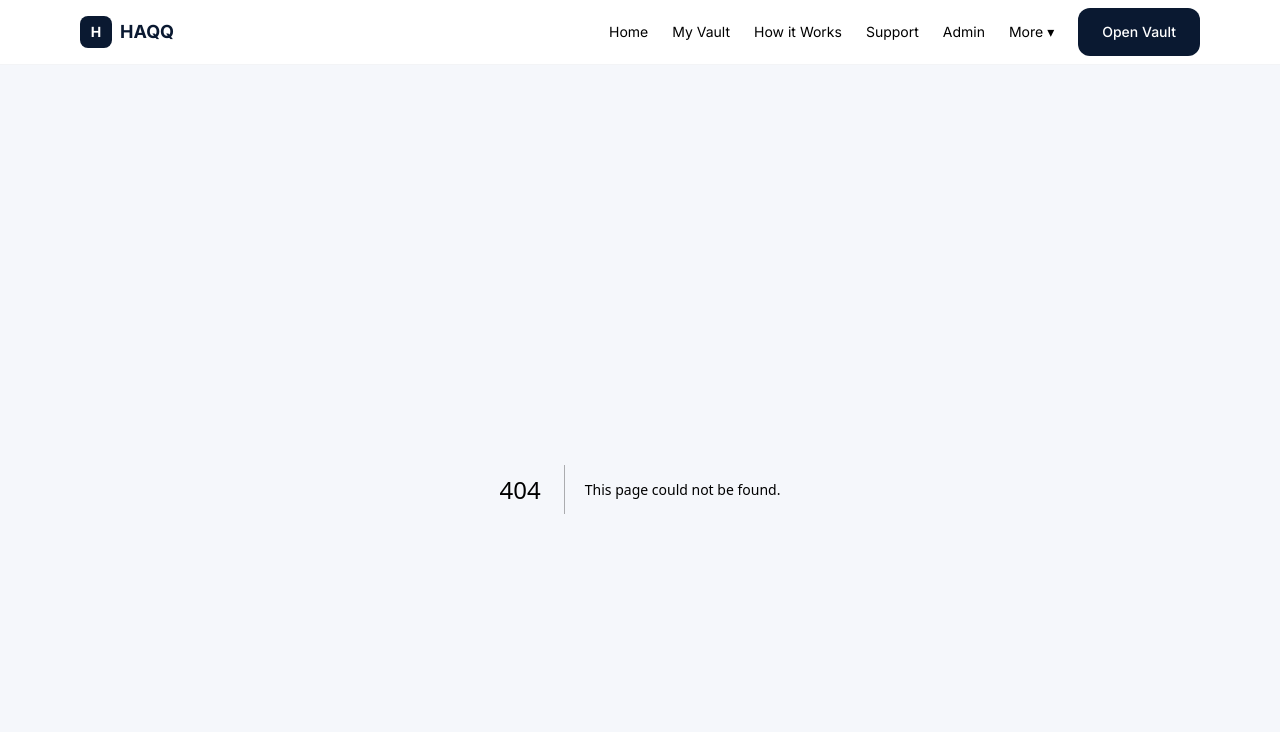
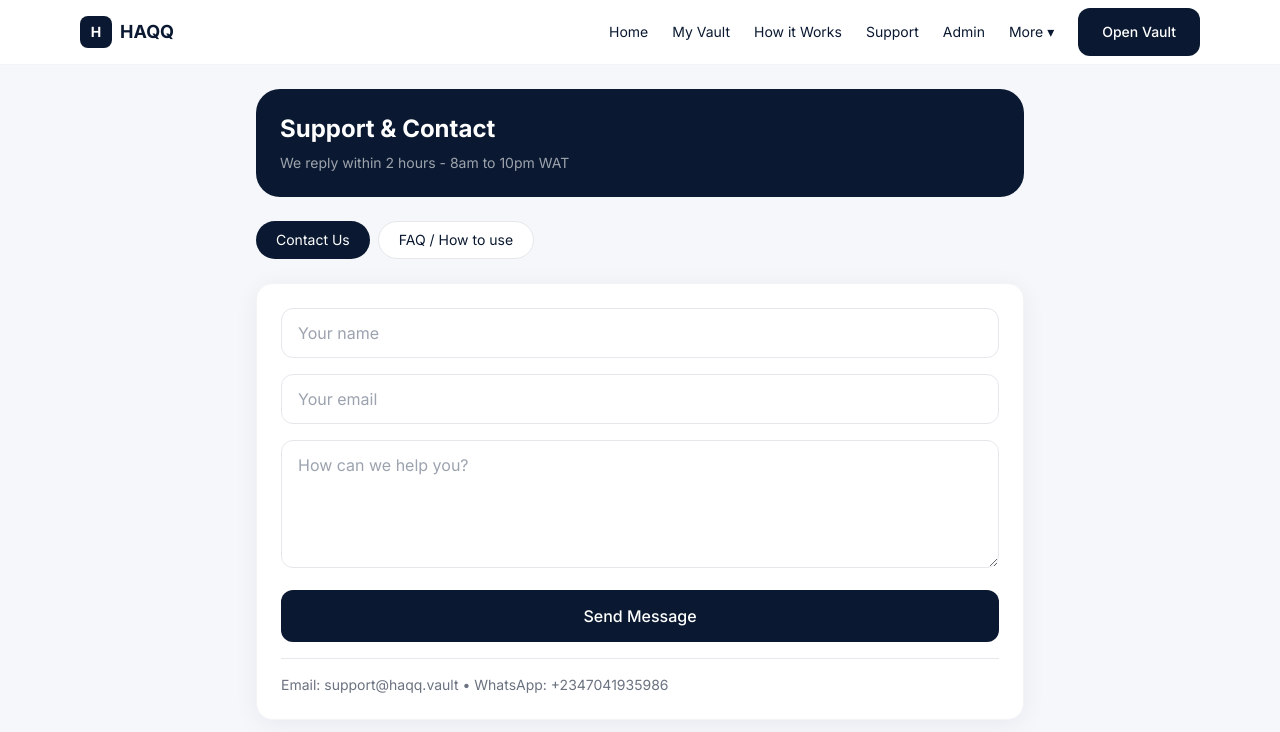
Before and after one commit to Habeebullahi7/Haqq-Vault, a Next.js app: page /support in a window 1280 px wide. Before the commit this address had no page. Shown: the top 732 px of the page. Built offline with nearby package versions, Linux system fonts and the light colour scheme; no server answers.

Commit message:
Add Support component for user inquiries

```diff
--- /dev/null
+++ b/app/support/page.tsx
@@ -0,0 +1,37 @@
+'use client'
+import { useState } from 'react'
+import { supabase } from '@/lib/supabase'
+export default function Support(){
+  const [tab, setTab] = useState<'contact'|'faq'>('contact')
+  const [name,setName]=useState(''); const [email,setEmail]=useState(''); const [msg,setMsg]=useState(''); const [sent,setSent]=useState(false)
+  const send = async()=>{
+    if(!name || !email || !msg) return alert('Fill all')
+    await supabase.from('support_tickets').insert({ name, email, message: msg, issue_type: 'general' })
+    setSent(true)
+  }
+  return (
+    <div className="max-w-3xl mx-auto space-y-6">
+      <div className="bg-[#0A1931] rounded-[24px] p-6 text-white"><h1 className="text-2xl font-bold">Support & Contact</h1><p className="text-white/60 text-sm mt-2">We reply within 2 hours - 8am to 10pm WAT</p></div>
+      <div className="flex gap-2"><button onClick={()=>setTab('contact')} className={`px-5 py-2 rounded-full text-sm ${tab==='contact'?'bg-[#0A1931] text-white':'bg-white border'}`}>Contact Us</button><button onClick={()=>setTab('faq')} className={`px-5 py-2 rounded-full text-sm ${tab==='faq'?'bg-[#0A1931] text-white':'bg-white border'}`}>FAQ / How to use</button></div>
+      {tab==='contact' ? (
+        <div className="card p-6 space-y-4">
+          {sent ? <div className="p-6 bg-green-50 rounded-xl text-green-700 text-center">Alhamdulillah! We received your message. We go reply via email.</div> :
+          <>
+            <input value={name} onChange={e=>setName(e.target.value)} placeholder="Your name" className="w-full border rounded-xl px-4 py-3"/>
+            <input value={email} onChange={e=>setEmail(e.target.value)} placeholder="Your email" className="w-full border rounded-xl px-4 py-3"/>
+            <textarea value={msg} onChange={e=>setMsg(e.target.value)} placeholder="How can we help you?" className="w-full border rounded-xl px-4 py-3 h-32"/>
+            <button onClick={send} className="btn-navy w-full">Send Message</button>
+          </>}
+          <div className="pt-4 border-t text-sm text-gray-500">Email: support@haqq.vault • WhatsApp: +2347041935986</div>
+        </div>
+      ) : (
+        <div className="card p-6 space-y-4 text-sm">
+          <div><b>1. Is my data private?</b><p className="text-gray-600 mt-1">Yes. We encrypt on your device before saving. Even us no fit read am.</p></div>
+          <div><b>2. Progress bar no dey move?</b><p className="text-gray-600 mt-1">Correct! E go only move when people don send real money. For now na 0%. No fake numbers.</p></div>
+          <div><b>3. How to add debt?</b><p className="text-gray-600 mt-1">Go Vault → Add Haqq → Lock am.</p></div>
+          <div><b>4. How family go see my Wasi?</b><p className="text-gray-600 mt-1">We are building Wasi vault that will unlock with next-of-kin email after verification.</p></div>
+        </div>
+      )}
+    </div>
+  )
+}
```
